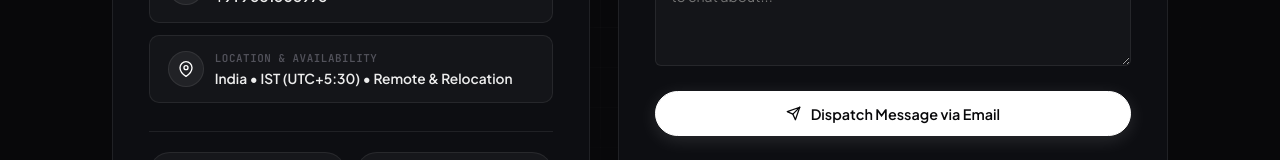
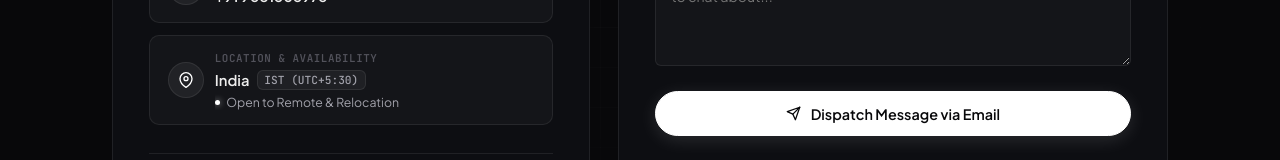
Before and after one commit to CuriousAd/Portfolio, a React (Vite) app: page / in a window 1280 px wide. Both pictures are taken after a click on the button "Copy". Shown: the part 6950-7110 px from the top of the page. Built offline with nearby package versions, Linux system fonts and the light colour scheme; no server answers.

Commit message:
fix: portfolio optimisation

```diff
--- a/src/components/Contact.jsx
+++ b/src/components/Contact.jsx
@@ -176,7 +176,12 @@ export const Contact = () => {
                       <div className="channel-text-group">
                         <div className="channel-type">Location & Availability</div>
                         <div className="channel-val location-val">
-                          India &bull; IST (UTC+5:30) &bull; Remote & Relocation
+                          <span>India</span>
+                          <span className="channel-tz-tag">IST (UTC+5:30)</span>
+                        </div>
+                        <div className="channel-availability-sub">
+                          <span className="channel-availability-dot" aria-hidden="true" />
+                          <span>Open to Remote & Relocation</span>
                         </div>
                       </div>
                     </div>
--- a/src/components/Projects.jsx
+++ b/src/components/Projects.jsx
@@ -66,12 +66,11 @@ export const Projects = () => {
               return (
                 <motion.div
                   key={project.id}
-                  layout
                   initial={{ opacity: 0, scale: 0.96 }}
                   animate={{ opacity: 1, scale: 1 }}
                   exit={{ opacity: 0, scale: 0.96 }}
                   transition={{ duration: 0.35, delay: index * 0.06 }}
-                  style={{ height: '100%', display: 'flex', flexDirection: 'column' }}
+                  style={{ display: 'flex', flexDirection: 'column', alignSelf: 'start', width: '100%' }}
                 >
                   <SpotlightCard className="project-card">
                     {/* Card Body */}
@@ -111,8 +110,12 @@ export const Projects = () => {
                         )}
 
                         <button
+                          type="button"
                           className="project-btn project-btn-primary"
-                          onClick={() => toggleExpand(project.id)}
+                          onClick={(e) => {
+                            e.stopPropagation();
+                            toggleExpand(project.id);
+                          }}
                           style={{ marginLeft: 'auto' }}
                         >
                           <span>{isExpanded ? 'Show Less' : 'Read More'}</span>
--- a/src/components/SkillBubbleCloud.jsx
+++ b/src/components/SkillBubbleCloud.jsx
@@ -506,7 +506,7 @@ export const SkillBubbleCloud = () => {
                 </text>
 
                 {/* Level Tag in Subtle Crisp White */}
-                {node.weight >= 1.0 && !isHovered && (
+                {Boolean(node.level) && node.weight >= 1.0 && !isHovered && (
                   <text
                     className="bubble-tier-tag"
                     x="0"
@@ -546,7 +546,9 @@ export const SkillBubbleCloud = () => {
                   <span className="tooltip-dot" />
                   {categoryMap[hoveredSkill.category]?.shortLabel}
                 </span>
-                <span className="tooltip-level-pill">{hoveredSkill.level}</span>
+                {hoveredSkill.level && (
+                  <span className="tooltip-level-pill">{hoveredSkill.level}</span>
+                )}
               </div>
 
               <h4 className="tooltip-title">{hoveredSkill.name}</h4>
--- a/src/data/experience.js
+++ b/src/data/experience.js
@@ -28,7 +28,7 @@ export const experienceData = [
   {
     id: "emplo-ai",
     company: "Emplo AI",
-    role: "Backend Developer",
+    role: "Lead Engineer & Co-Founder",
     period: "Feb 2025 – Dec 2025",
     location: "Remote",
     badge: "Impact",
--- a/src/data/skills.js
+++ b/src/data/skills.js
@@ -59,10 +59,10 @@ export const SKILL_BUBBLES = [
   // ── Frontend & Product (7) ──
   {
     id: "react",
-    name: "React 19",
-    lines: ["React", "19"],
+    name: "React",
+    lines: ["React"],
     category: "frontend",
-    level: "Expert",
+    level: "",
     weight: 1.15,
     description: "Component-driven design, concurrent rendering, virtual DOM optimizations, and reactive state management."
   },
--- a/src/styles/Contact.css
+++ b/src/styles/Contact.css
@@ -66,13 +66,6 @@
   font-weight: 700;
   color: #FFFFFF;
   margin-bottom: 0.65rem;
-}
-
-.contact-info-desc {
-  font-size: 0.92rem;
-  color: var(--text-secondary);
-  line-height: 1.6;
-  margin-bottom: 1.75rem;
 }
 
 .contact-channels-list {
@@ -175,15 +168,51 @@
 }
 
 .channel-val.location-val {
+  display: flex;
+  align-items: center;
+  flex-wrap: wrap;
+  gap: 0.45rem;
   white-space: normal;
-  line-height: 1.35;
-  font-size: 0.8rem;
+  line-height: 1.3;
+  font-size: 0.88rem;
 }
 
 @media (min-width: 640px) {
   .channel-val.location-val {
-    font-size: 0.86rem;
+    font-size: 0.92rem;
   }
+}
+
+.channel-tz-tag {
+  font-size: 0.7rem;
+  font-family: var(--font-mono);
+  font-weight: 500;
+  color: var(--text-secondary);
+  background: rgba(255, 255, 255, 0.05);
+  border: 1px solid var(--card-border);
+  padding: 0.1rem 0.42rem;
+  border-radius: var(--radius-sm);
+  display: inline-flex;
+  align-items: center;
+}
+
+.channel-availability-sub {
+  display: flex;
+  align-items: center;
+  gap: 0.4rem;
+  font-size: 0.77rem;
+  color: var(--text-secondary);
+  margin-top: 0.25rem;
+  line-height: 1.3;
+}
+
+.channel-availability-dot {
+  width: 5px;
+  height: 5px;
+  border-radius: 50%;
+  background: #FFFFFF;
+  box-shadow: 0 0 6px rgba(255, 255, 255, 0.6);
+  flex-shrink: 0;
 }
 
 .channel-copy-btn {
--- a/src/styles/Projects.css
+++ b/src/styles/Projects.css
@@ -47,7 +47,8 @@
 }
 
 .project-card {
-  height: 100%;
+  height: auto;
+  align-self: start;
   display: flex;
   flex-direction: column;
 }
@@ -242,25 +243,3 @@
   border-color: rgba(255, 255, 255, 0.25);
   color: #FFFFFF;
 }
-
-/* Add Project CTA Card */
-.add-project-card {
-  border: 1px dashed rgba(255, 255, 255, 0.15);
-  background: rgba(13, 14, 18, 0.5);
-  border-radius: var(--radius-lg);
-  padding: 2.5rem 2rem;
-  text-align: center;
-  display: flex;
-  flex-direction: column;
-  align-items: center;
-  justify-content: center;
-  height: 100%;
-  min-height: 400px;
-  transition: all 0.25s ease;
-}
-
-.add-project-card:hover {
-  border-color: rgba(255, 255, 255, 0.35);
-  background: rgba(13, 14, 18, 0.8);
-  transform: translateY(-2px);
-}
```
